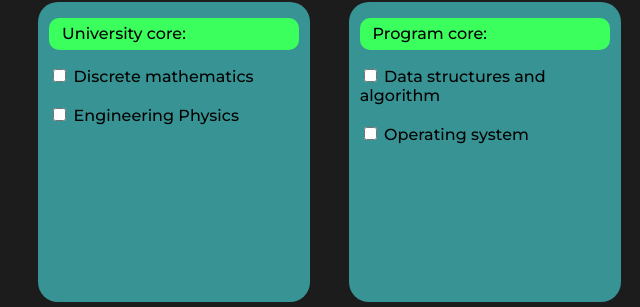
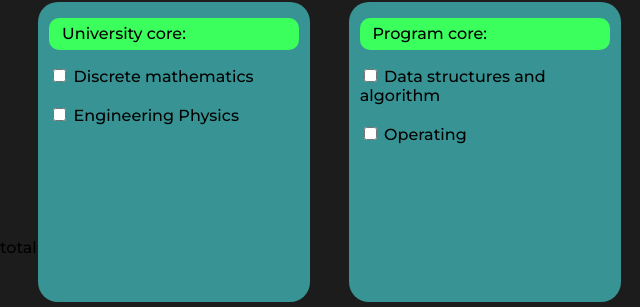
Before and after one commit to hari1016/STC-registration, a plain HTML site: page course.html in a window 1280 px wide. Shown: the part 166-473 px from the top of the page, 0-640 px from the left. Drawn offline with Linux system fonts and the light colour scheme.

Commit message:
js added

```diff
--- a/course.html
+++ b/course.html
@@ -26,7 +26,7 @@
             <input type="checkbox" name="DSA" id="DSA">
             <label for="DSA">Data structures and algorithm</label><br><br>
             <input type="checkbox" name="OS" id="OS">
-            <label for="OS">Operating system</label>
+            <label for="OS">Operating </label>
         </div>
         <div>
             <p>University elective:</p>
@@ -42,5 +42,7 @@
             <input type="checkbox" name="CC" id="CC">
             <label for="CC">Cloud computing</label>
         </div>
+    </section>
+    <p>total credits:</p>
 </body>
 </html>
```
Also changed, not shown: course.js (added).
